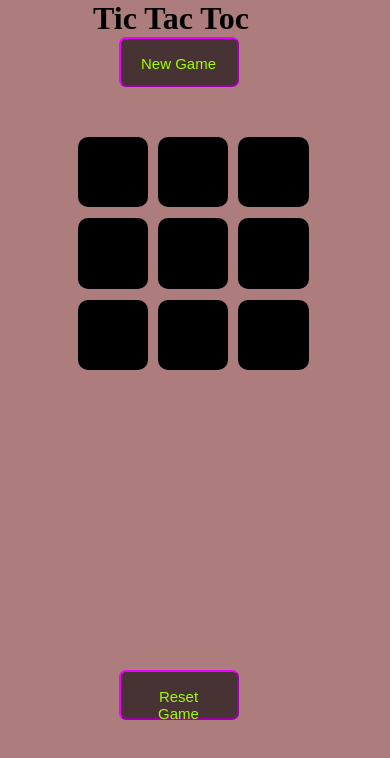
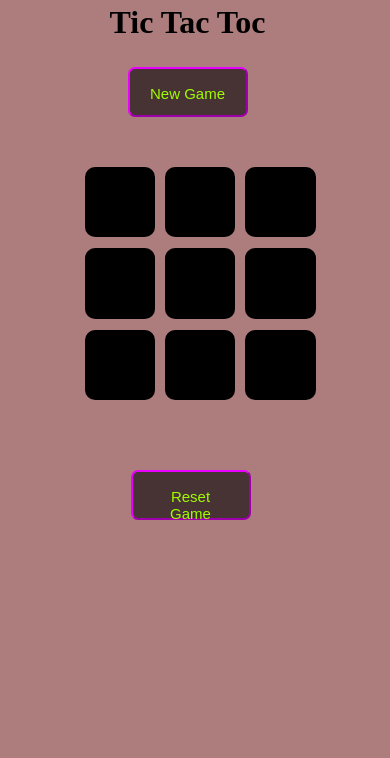
Before and after one commit to ravindrameena1/Tic-Tac-Toe-Game, a plain HTML site: page index.html in a window 390 px wide. Drawn offline with Linux system fonts and the light colour scheme.

Commit message:
Responsive for mobile

```diff
--- a/index.html
+++ b/index.html
@@ -6,6 +6,8 @@
     <meta name="viewport" content="width=device-width, initial-scale=1.0">
     <title>Tic Tac Toe project</title>
     <link rel="stylesheet" href="style.css">
+    <meta name="viewport" content="width=device-width, initial-scale=1.0, maximum-scale=1.0, user-scalable=no">
+
 </head>
 
 <body>
--- a/script.js
+++ b/script.js
@@ -21,6 +21,7 @@ boxes.forEach((box) => {
     box.addEventListener("click", () => {
         if (turno === true) {
             box.innerText = "O";
+             box.style.color = "yellow";
             turno = false;
         } else {
             box.innerText = "X";
--- a/style.css
+++ b/style.css
@@ -91,3 +91,38 @@ h1 {
 .hide {
     display: none;
 }
+@media screen and (min-width:320px ) and (max-width:480px) {
+    body{
+        height: 100px;
+        width: 100vw;
+        overflow: hidden;
+        zoom: hidden;
+
+    }
+   .tic,h1{
+        margin-left:11px;
+        margin-top: 2px;
+    }
+    .newbtn{
+        margin-top: 26px;
+        margin-left: 18px;
+    }
+    .game{
+        margin-left: 85px;
+    }
+    #resetbtn{
+        margin-bottom: 625px;
+        margin-left: 24px;
+    }
+    .msg{
+        display: flex;
+    margin: 0;
+    margin-left: 75px;
+    margin-top: 13px;
+    width: 250px;
+    }
+    .hide{
+        display: none;
+
+    }
+}
```
